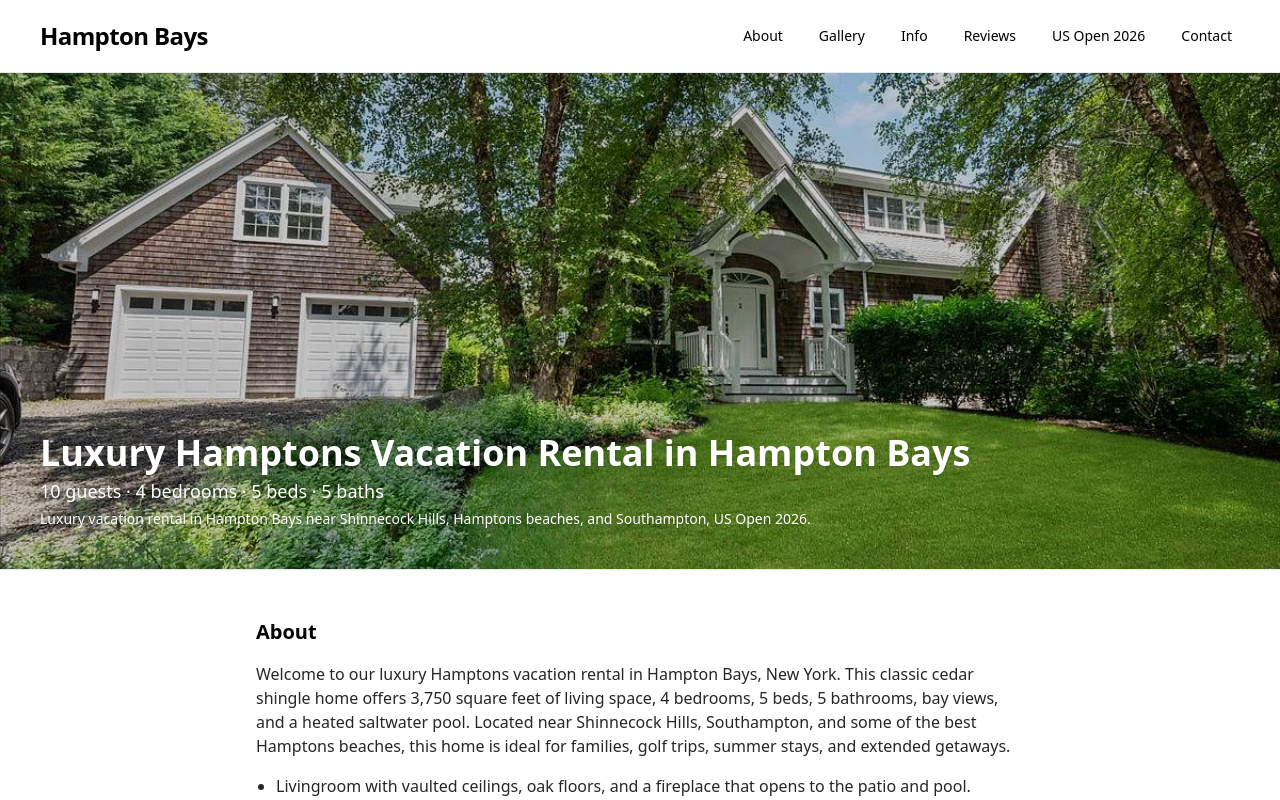
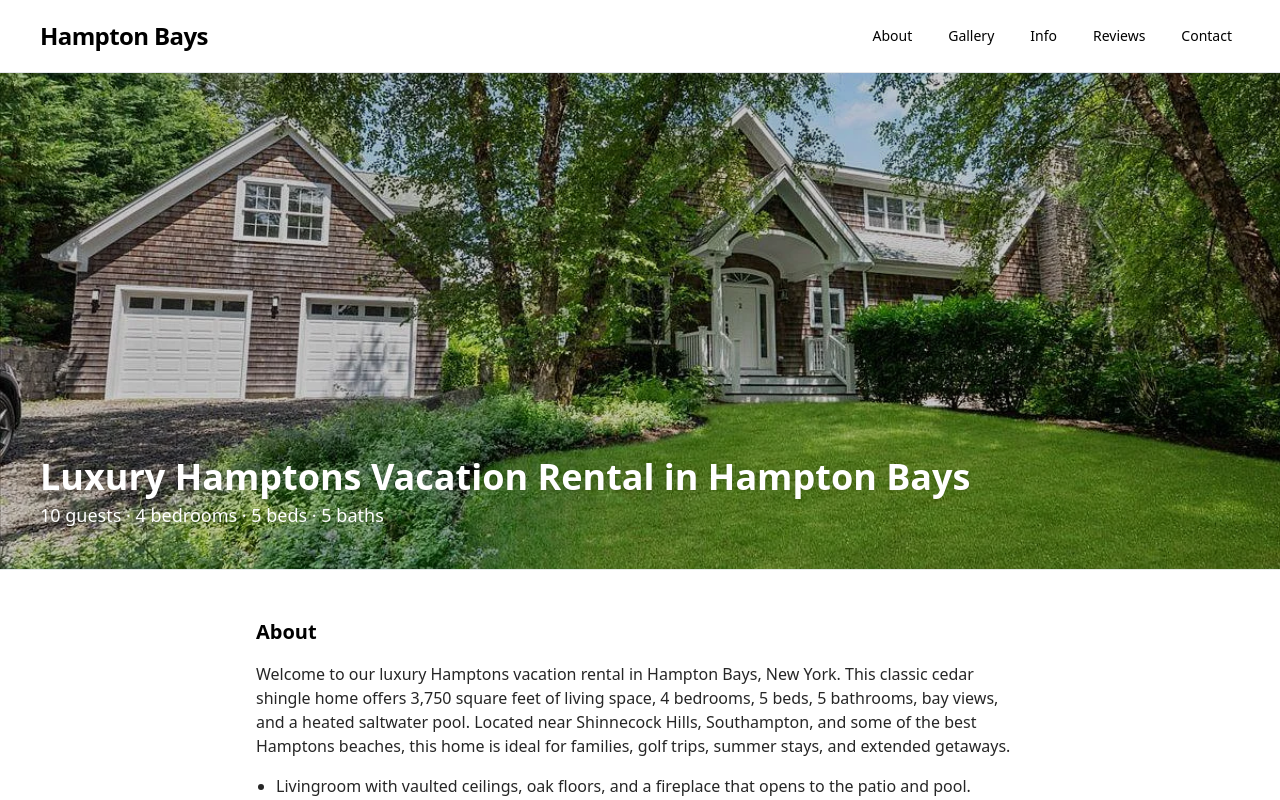
Before and after one commit to maxviens44/hampton-bays-rental, a React (Vite) app: page / in a window 1280 px wide. Shown: the top 800 px of the page. Built offline with nearby package versions, Linux system fonts and the light colour scheme; the HTML template or start-up script is replaced by a standard one.

Commit message:
Remove US Open 2026 banner and nav links

```diff
--- a/src/App.jsx
+++ b/src/App.jsx
@@ -82,7 +82,6 @@ function Header() {
           <Link href="#gallery" className="px-2 py-1">Gallery</Link>
           <Link href="#/info" className="px-2 py-1">Info</Link>
           <Link href="#/reviews" className="px-2 py-1">Reviews</Link>
-          <Link href="#/usopen" className="px-2 py-1">US Open 2026</Link>
           <Link href="#/contact" className="px-2 py-1">Contact</Link>
         </nav>
 
@@ -112,7 +111,6 @@ function Header() {
             <Link href="#gallery" className="px-2 py-2 rounded-lg hover:bg-neutral-100">Gallery</Link>
             <Link href="#/info" className="px-2 py-2 rounded-lg hover:bg-neutral-100">Info</Link>
             <Link href="#/reviews" className="px-2 py-2 rounded-lg hover:bg-neutral-100">Reviews</Link>
-            <Link href="#/usopen" className="px-2 py-2 rounded-lg hover:bg-neutral-100">US Open 2026</Link>
             <Link href="#/contact" className="px-2 py-2 rounded-lg hover:bg-neutral-100">Contact</Link>
           </nav>
         </div>
@@ -406,9 +404,6 @@ className="w-full h-[44vh] sm:h-[50vh] md:h-[62vh] object-cover"
               </h1>
               <p className="text-white text-xs sm:text-sm md:text-lg drop-shadow mt-1">
                 10 guests · 4 bedrooms · 5 beds · 5 baths
-              </p>
-              <p className="text-white text-[11px] sm:text-xs md:text-sm drop-shadow mt-1">
-                Luxury vacation rental in Hampton Bays near Shinnecock Hills, Hamptons beaches, and Southampton, US Open 2026.
               </p>
             </div>
           </div>
```
